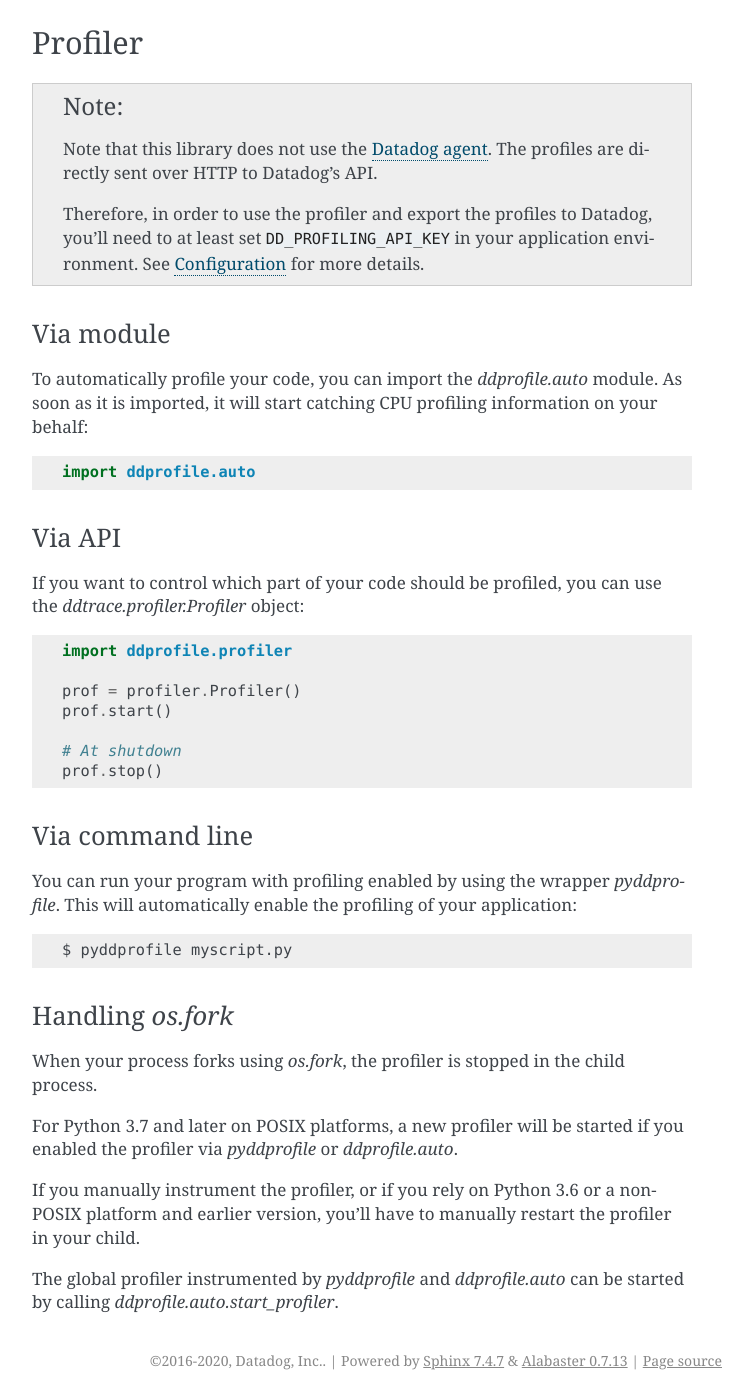
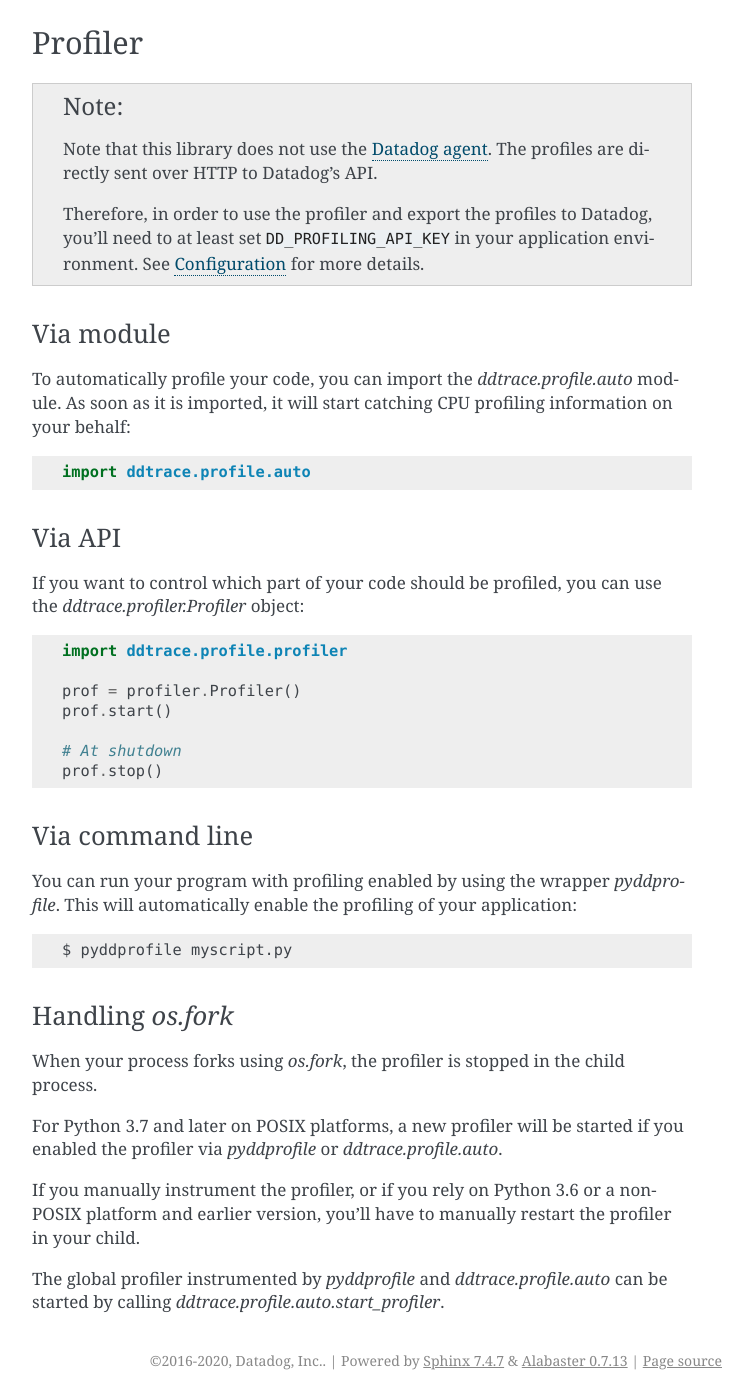
Before and after one commit to laminarasm9/dd-trace-py, a Sphinx documentation site: the page built from docs/basic_usage.rst, in a window 1280 px wide and 1400 px high, scrolled down 2323 px. Shown: the whole window, without its empty margins (388-1140 px from the left). Built offline with Sphinx 7.4.7, drawn with Linux system fonts in a browser that asks for light colours.

Commit message:
fix import for profiling docs (#1271)

```diff
--- a/docs/basic_usage.rst
+++ b/docs/basic_usage.rst
@@ -125,18 +125,18 @@ Profiler
 
 Via module
 ----------
-To automatically profile your code, you can import the `ddprofile.auto` module.
+To automatically profile your code, you can import the `ddtrace.profile.auto` module.
 As soon as it is imported, it will start catching CPU profiling information on
 your behalf::
 
-  import ddprofile.auto
+  import ddtrace.profile.auto
 
 Via API
 ----------
 If you want to control which part of your code should be profiled, you can use
 the `ddtrace.profiler.Profiler` object::
 
-  import ddprofile.profiler
+  import ddtrace.profile.profiler
 
   prof = profiler.Profiler()
   prof.start()
@@ -160,11 +160,11 @@ When your process forks using `os.fork`, the profiler is stopped in the child
 process.
 
 For Python 3.7 and later on POSIX platforms, a new profiler will be started if
-you enabled the profiler via `pyddprofile` or `ddprofile.auto`.
+you enabled the profiler via `pyddprofile` or `ddtrace.profile.auto`.
 
 If you manually instrument the profiler, or if you rely on Python 3.6 or a
 non-POSIX platform and earlier version, you'll have to manually restart the
 profiler in your child.
 
-The global profiler instrumented by `pyddprofile` and `ddprofile.auto` can be
-started by calling `ddprofile.auto.start_profiler`.
+The global profiler instrumented by `pyddprofile` and `ddtrace.profile.auto` can be
+started by calling `ddtrace.profile.auto.start_profiler`.
```
